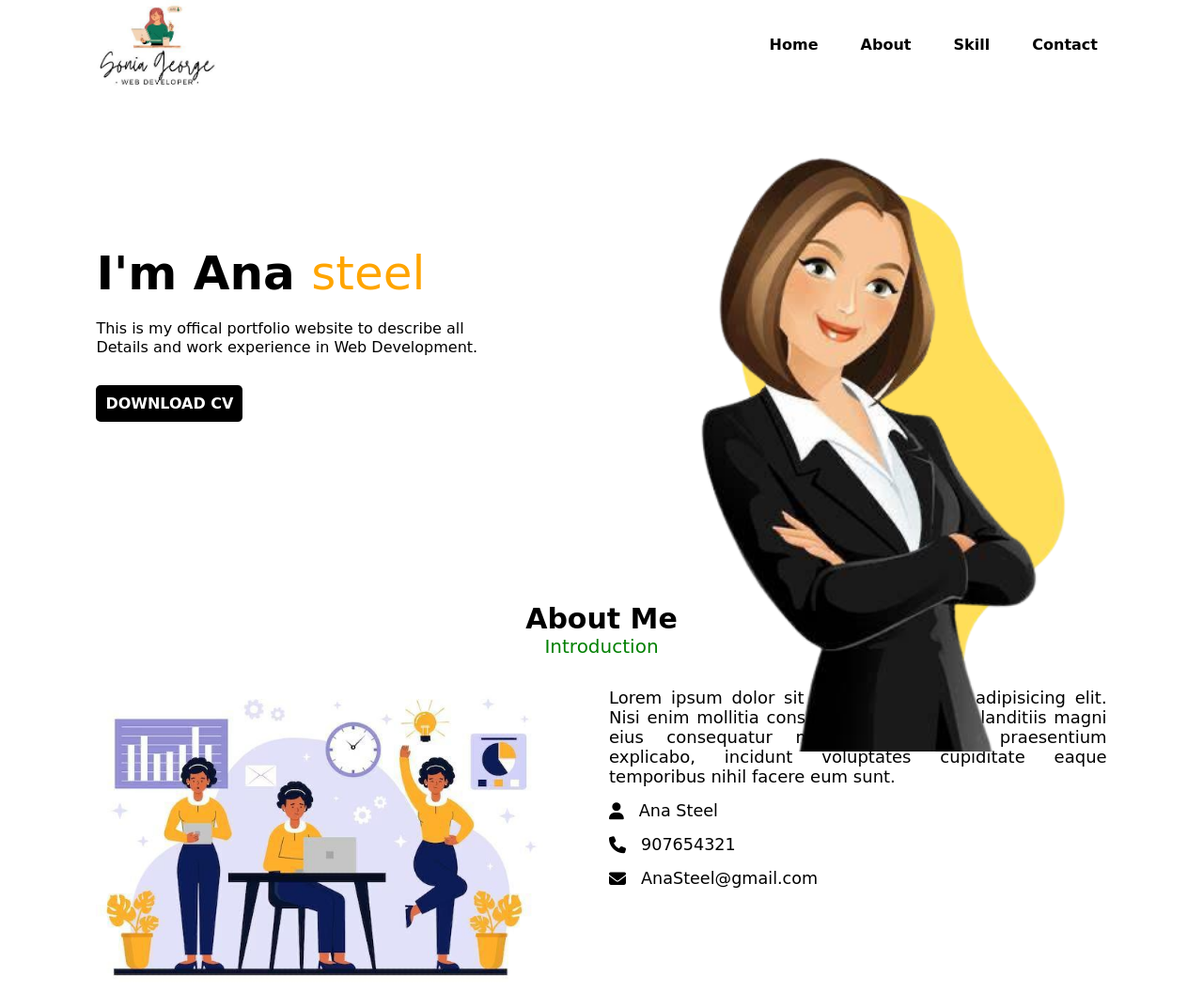
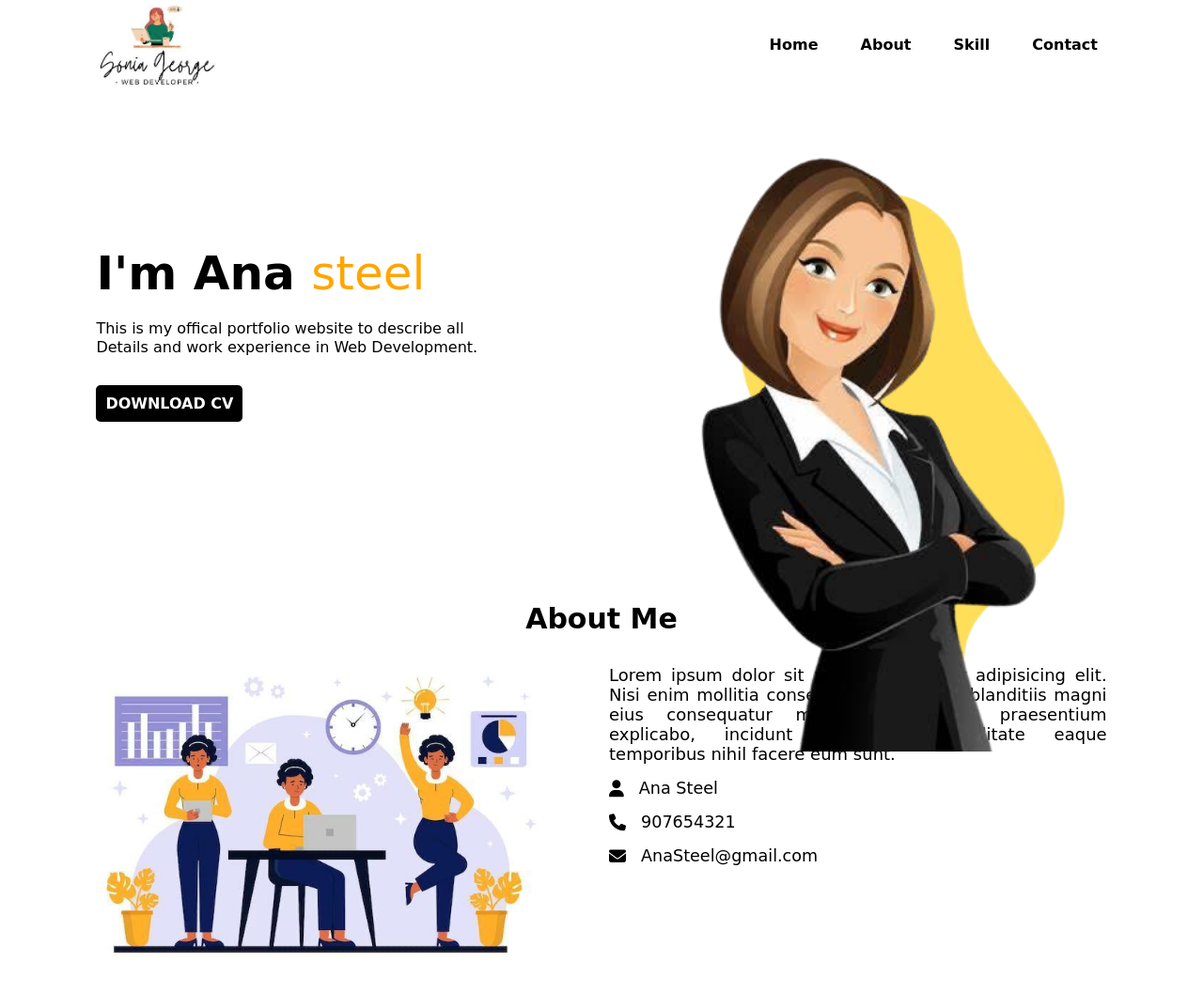
Before and after one commit to nandanarajagopal98/myportofolio, a plain HTML site: page index.html in a window 1280 px wide. Shown: the top 1056 px of the page at 94% size. Drawn offline with Linux system fonts and the light colour scheme.

Commit message:
heading changed

```diff
--- a/index.html
+++ b/index.html
@@ -40,7 +40,6 @@
         <section id="about">
             <div class="about-head">
               <h2 class="mainHead">About Me</h2>
-              <span class="subHead">Introduction</span>
 
             </div>
               <div class="about-content">
```
